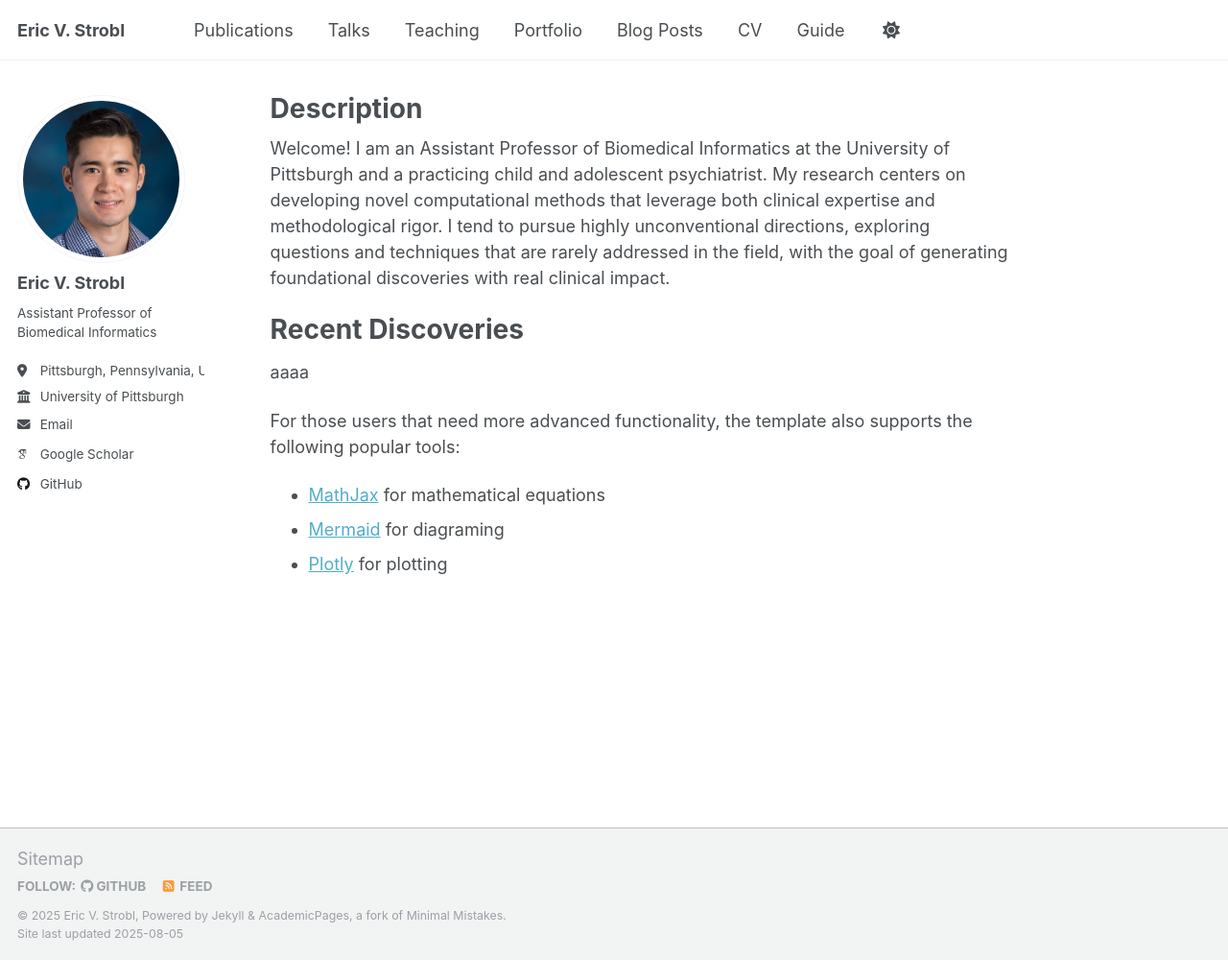
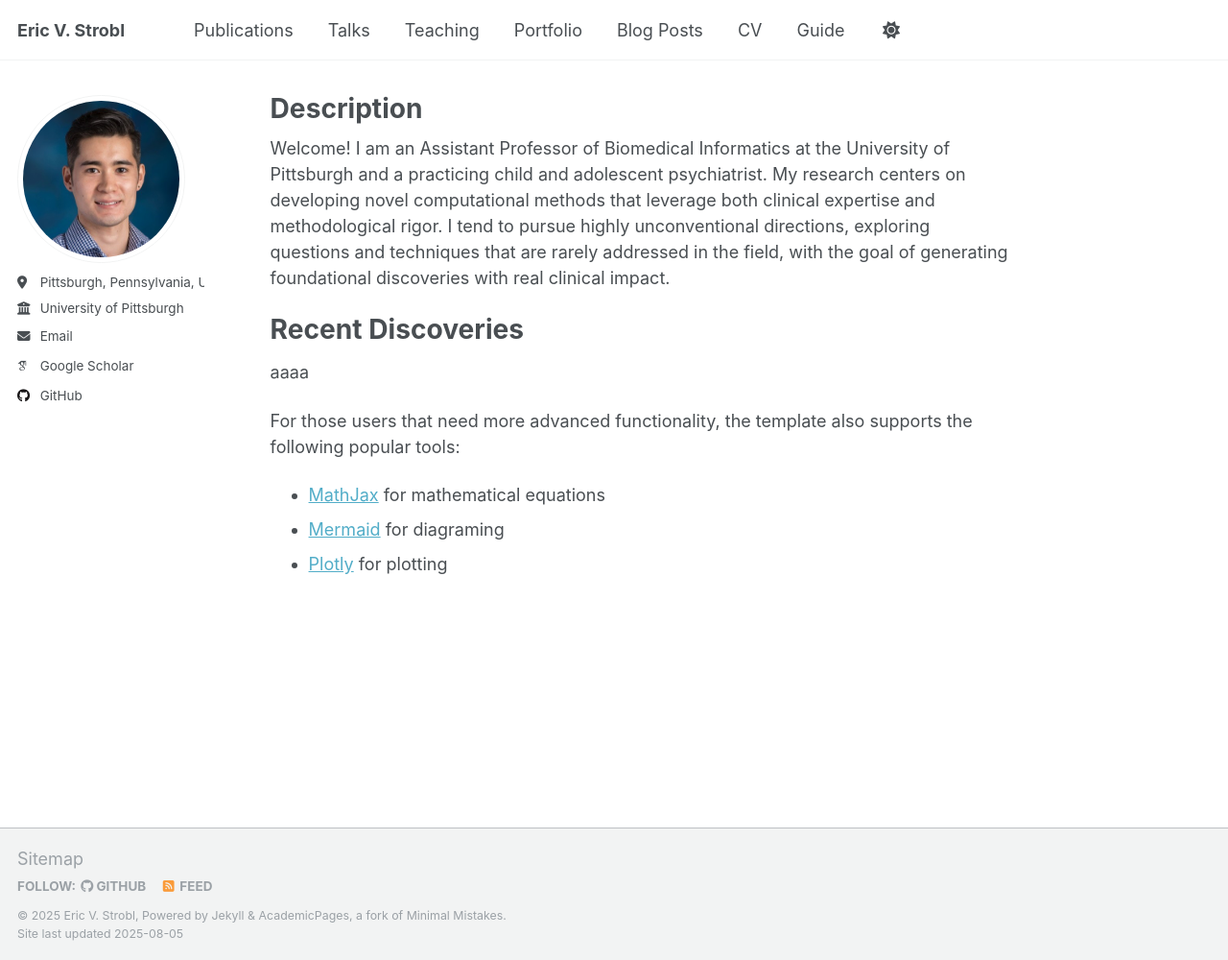
Before and after one commit to ericstrobl/ericstrobl.github.io, a Jekyll site: the page built from _pages/about.md, in a window 1280 px wide and 1000 px high. Shown: the whole window at 96% size. Built offline with Jekyll 4.4.1, drawn with Linux system fonts in a browser that asks for light colours; some web fonts are replaced; a script that is not in the unit is left out.

Commit message:
Update _config.yml

```diff
--- a/_config.yml
+++ b/_config.yml
@@ -23,9 +23,9 @@ repository               : "academicpages/academicpages.github.io"
 author:
   # Biographic information
   avatar           : "Strobl_professional_photo.jpg"
-  name             : "Eric V. Strobl"
+  name             : # "Eric V. Strobl"
   pronouns         : # example: "she/her"
-  bio              : "Assistant Professor of Biomedical Informatics"
+  bio              : # "Assistant Professor of Biomedical Informatics"
   location         : "Pittsburgh, Pennsylvania, United States"
   employer         : "University of Pittsburgh"
   uri              : # URL
```
